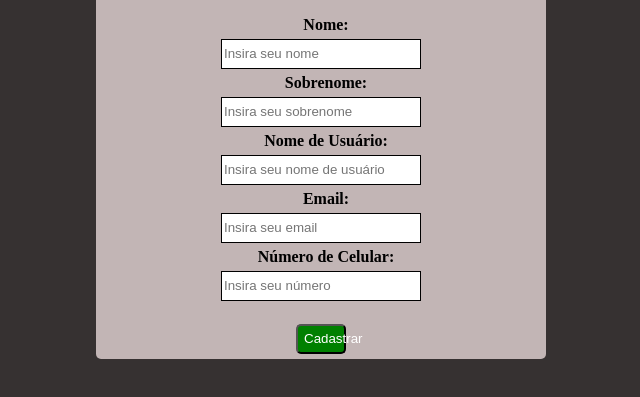
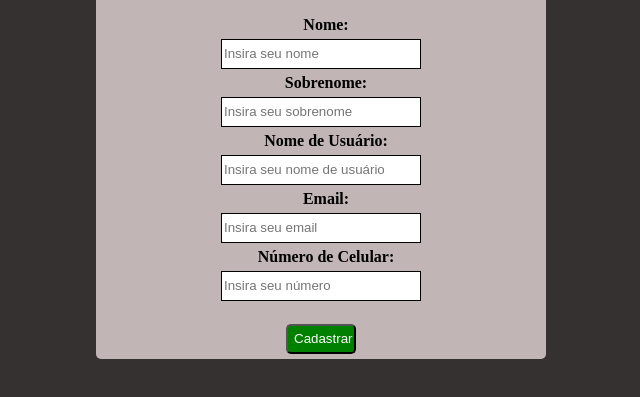
Before and after one commit to Guxta-RDM/Form-Via-HTML-Cookies, a website: page Pags/cadastro.html in a window 1280 px wide. Shown: the part 245-642 px from the top of the page, without its empty margins (319-959 px from the left). Drawn offline with Linux system fonts and the light colour scheme.

Commit message:
Correções

```diff
--- a/Pags/style.css
+++ b/Pags/style.css
@@ -49,8 +49,9 @@ input
     color: white;
     background-color: green;
     border-radius: 5px;
-    width: 50px;
+    width: 70px;
     height: 30px;
+    cursor: pointer;
 }
 
 .rockDanger{
@@ -64,4 +65,5 @@ input
     border-radius: 5px;
     width: 50px;
     height: 30px;
+    cursor: pointer;
 }
```
